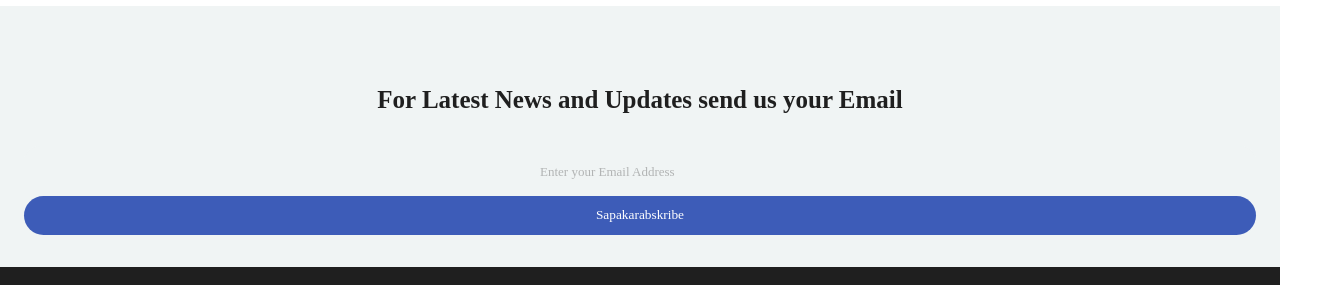
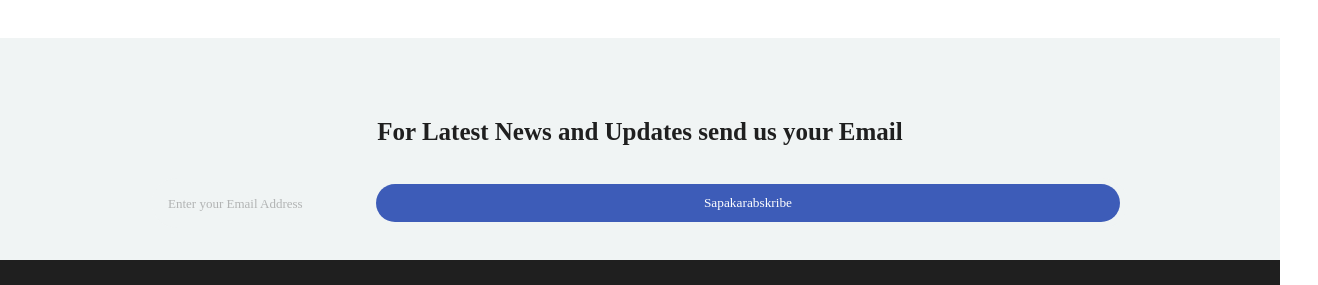
Before and after one commit to presam6/railwayReservation, a React (Vite) app: page / in a window 1280 px wide. Shown: the part 2319-2604 px from the top of the page, 1318 px wide, since content can reach past the window. Built offline with nearby package versions, Linux system fonts and the light colour scheme; a web font is replaced by a local one.

Commit message:
media screen

```diff
--- a/src/main.css
+++ b/src/main.css
@@ -433,4 +433,39 @@ h2 {
   text-align: center;
   opacity: 0.7;
   margin-bottom: 0.1rem;
+}
+
+@media screen and (min-width: 480px) {
+  .home {
+    padding-top: 12rem;
+  }
+  .search .searchContainer .searchInputs {
+    display: grid;
+    grid-template-columns: repeat(2, 1fr);
+  }
+  .subscribe .sectionContainer {
+    max-width: 80%;
+    margin: auto;
+  }
+  .subscribe .sectionContainer .inputDiv {
+    flex-direction: row;
+    padding: 0 0.5rem;
+    border-radius: 3rem;
+  }
+}
+@media screen and (min-width: 570px) {
+  .home .mainText {
+    width: 80%;
+  }
+  .home .homeImages .video {
+    border-radius: 15rem;
+  }
+  .home .homeImages .train {
+    position: absolute;
+    width: 95%;
+  }
+  .search .searchContainer .btns {
+    border-radius: 3rem;
+    flex-direction: row;
+  }
 }/*# sourceMappingURL=main.css.map */
--- a/src/main.scss
+++ b/src/main.scss
@@ -224,6 +224,7 @@ h2{
         }
     }
 
+    // sa scroll ni dapit
     .navbarWBG{
         background: var(--SecondaryColor);
         padding: .5rem 1rem;
@@ -504,3 +505,65 @@ h2{
         }
     }
 }
+
+// Media screens styling aty kapoy nakooo
+@media screen and (min-width: 480px) {
+    // sa home ni
+    .home{
+        padding-top: 12rem;
+    }
+
+    //search/booking dapit
+    .search{
+        .searchContainer{
+            .searchInputs{
+                display: grid;
+                grid-template-columns: repeat(2,1fr);
+            }
+        }
+    }
+
+    // subscribe
+    .subscribe{
+        .sectionContainer{
+            max-width: 80%;
+            margin: auto;
+
+            .inputDiv{
+                flex-direction: row;
+                padding: 0 .5rem;
+                border-radius: 3rem;
+            }
+        }
+    }
+}
+
+@media screen and (min-width: 570px){
+    //home
+    .home{
+        .mainText{
+            width: 80%;
+        }
+
+        .homeImages{
+            .video{
+                border-radius: 15rem;
+            }
+
+            .train{
+                position: absolute;
+                width: 95%;
+            }
+        }
+    }
+
+    //search/booking dapit
+    .search{
+        .searchContainer{
+            .btns{
+                border-radius: 3rem;
+                flex-direction: row;
+            }
+        }
+    }
+}
```
Also changed, not shown: 1 other file (tests, documents, lock files or other folders).
